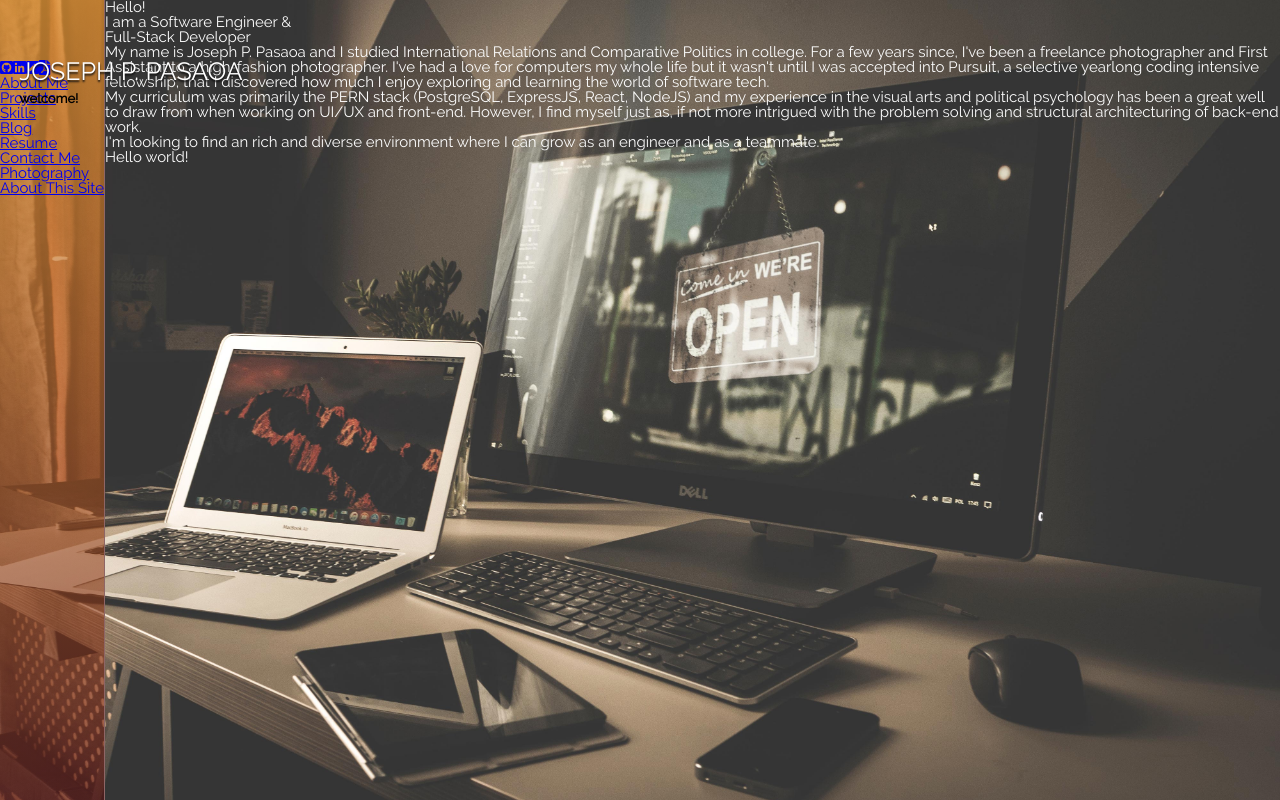
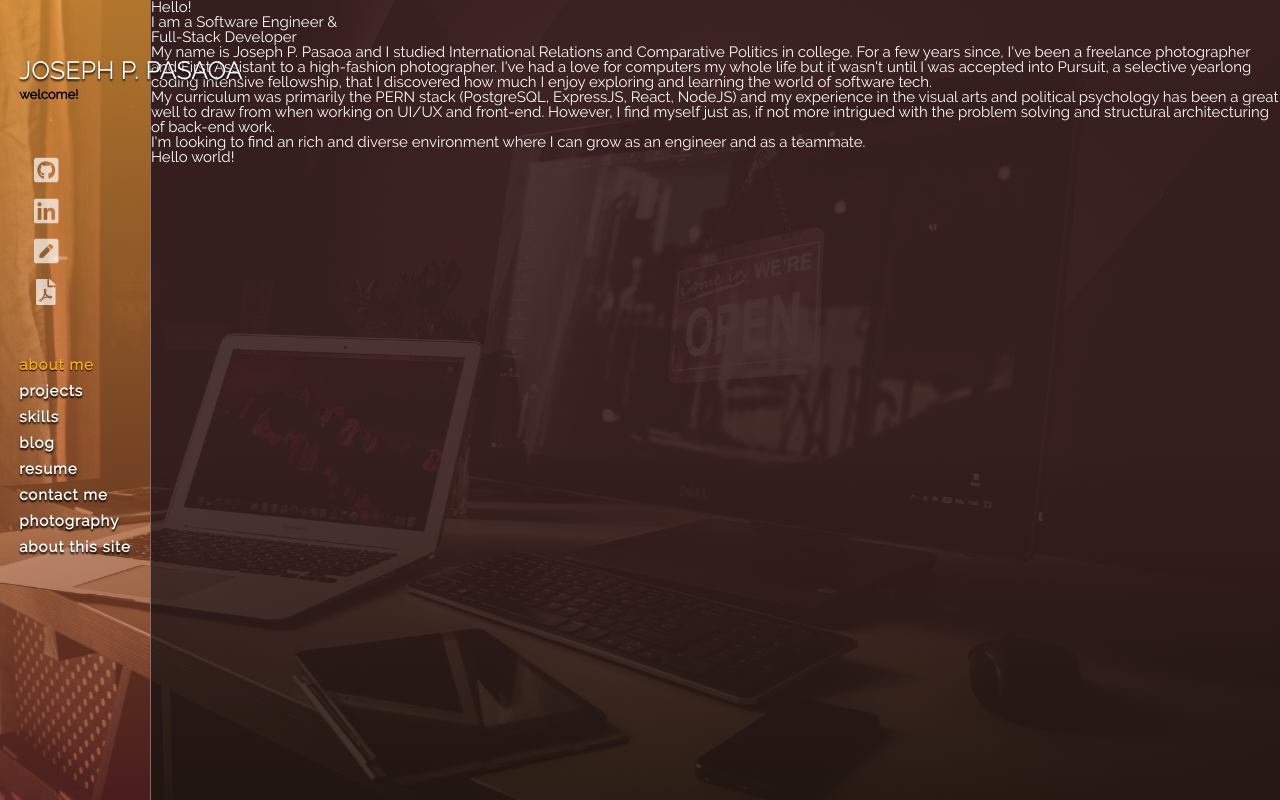
Before and after one commit to joseph-p-pasaoa/portfolio_site, a React (Create React App) app: page / in a window 1280 px wide. Built offline with nearby package versions, Linux system fonts and the light colour scheme.

Commit message:
0.8.6, finish sidebar scss, init stage scss

```diff
--- a/src/App.scss
+++ b/src/App.scss
@@ -34,16 +34,24 @@ $default-pad: 3px;
 $pageleft-pad: 1.5vw;
 
 
-@mixin flex($direction) {
+@mixin flex-line($direction, $col-justify: "flex-start", $col-align: "flex-start") {
     display: flex;
     flex-direction: $direction;
     flex-wrap: nowrap;
-    justify-content: flex-start;
-    align-items: flex-start;
+    justify-content: $col-justify;
+    align-items: $col-align;
+}
+
+@mixin flex-center($col-justify: "flex-start", $col-align: "center") {
+    display: flex;
+    flex-direction: column;
+    justify-content: $col-justify;
+    align-items: $col-align;
 }
 
 
-// APP
+// BASE & SIDEBAR
+
 html, body, .root, .App, #grid-base {
     height: 100%;
     width: 100%;
@@ -59,7 +67,7 @@ h1 {
     text-shadow: 0px 2px 2px #111;
 
     &.namebox__name {
-        margin-bottom: 1vh;
+        margin-bottom: 0.5rem;
     }
 }
 
@@ -102,7 +110,84 @@ h2 {
 
 .namebox {
     position: absolute;
-    top: 7vh;
+    top: 5.5rem;
 
     margin: $default-pad $pageleft-pad;
 }
+
+.iconsbar {
+    @include flex-line(column);
+
+    width: 100%;
+    margin-top: 15rem;
+    padding: $default-pad $pageleft-pad;
+
+    .link-faicon {
+        &:link, &:visited {
+            width: 100%;
+            // @include flex-center(flex-start, center);
+            margin: $default-pad 0 8px 0;
+            padding-left: 1.5rem;
+
+            font-size: 2.8rem;
+            color: #fff;
+            opacity: .7;
+
+            transition: color .4s ease-out, opacity .2s ease-out;
+        }
+        &.link-faicon--resume:link, &.link-faicon--resume:visited {
+            margin-left: 2px; // for centering resume icon if list is left-justified
+            margin-top: 4px;
+
+            font-size: 2.6rem;
+        }
+        &:hover, &:active {
+            color: #1ea0d2;
+            opacity: 1;
+        }
+    }
+}
+
+.navlist {
+    @include flex-line(column);
+
+    padding: 42px $pageleft-pad $default-pad $pageleft-pad;
+    width: 100%;
+
+    li {
+        margin-bottom: 11px;
+
+        .link-navlist {
+            &:link, &:visited {
+                font-family: 'Raleway', sans-serif;
+                font-size: 1.5rem;
+                letter-spacing: 1px;
+                font-weight: bold;
+                text-decoration: none;
+                text-transform: lowercase;
+
+                color: #fff;
+                text-shadow: 0px 2px 2px #000;
+
+                transition: color .1s ease-in, text-shadow .2s ease-in;
+            }
+            &:hover {
+                color: #1ea0d2;
+            }
+            &.active {
+                color: #ffac10;
+                text-shadow: 0px 1px 1px #000;
+            }
+        }
+    }
+}
+
+
+// STAGES
+
+.stage {
+    overflow-y: auto;
+    background-image: linear-gradient(180deg, rgba(53, 27, 27, 0.89) 56%, #1d100adb 100%);
+    /* background-image: linear-gradient(180deg, rgba(53, 27, 27, 0.58) 56%, #1d100ad1 100%); */
+    /* background-image: linear-gradient(180deg, rgba(255,255,255,0.500437675070028) 56%, rgba(146,163,171,0.5032387955182073) 100%); */
+  }
--- a/src/components/IconsBar.jsx
+++ b/src/components/IconsBar.jsx
@@ -5,7 +5,7 @@ IconsBar Component | Portfolio Site
 
 
 /* EXTERNALS - LOCALS */
-import React, { useState } from 'react';
+import React from 'react';
 import { FontAwesomeIcon } from '@fortawesome/react-fontawesome';
 
 const { joeysResume } = require('../helpers/importsRef.js');
@@ -13,47 +13,42 @@ const { joeysResume } = require('../helpers/importsRef.js');
 
 /* MAIN */
 const IconsBar = () => {
-  const [ activeIcon, setActiveIcon ] = useState("none");
-
-  const opacitySwitch = {
-    none: [0, 0, 0, 0],
-    github: [1, 0, 0, 0],
-    linkedin: [0, 1, 0, 0],
-    contact: [0, 0, 1, 0],
-    resume: [0, 0, 0, 1]
-  };
-
 
   return (
-    <>
-      <div className="faicon__description">
-        <p style={{opacity: opacitySwitch[activeIcon][0]}}>Github</p>
-        <p style={{opacity: opacitySwitch[activeIcon][1]}}>LinkedIn</p>
-        <p style={{opacity: opacitySwitch[activeIcon][2]}}>Contact Me</p>
-        <p style={{opacity: opacitySwitch[activeIcon][3]}}>My Resume</p>
-      </div>
-      <div className="network-icons flex-row">
+    <div className="iconsbar">
       <a
         href="https://github.com/joseph-p-pasaoa"
-          className="faicon"
-          onMouseOver={() => setActiveIcon("github")}
-          onMouseLeave={() => setActiveIcon("none")}
+        className="link-faicon"
         target="_blank"
         rel="noopener noreferrer"
       >
         <FontAwesomeIcon icon={["fab", "github-square"]} className="faicon--iconbar" />
       </a>
-        <a href="https://www.linkedin.com/in/josephpasaoa/" target="_blank" rel="noopener noreferrer" onMouseOver={() => setActiveIcon("linkedin")} onMouseLeave={() => setActiveIcon("none")} className="faicon">
+      <a
+        href="https://www.linkedin.com/in/josephpasaoa/"
+        className="link-faicon"
+        target="_blank"
+        rel="noopener noreferrer"
+        >
         <FontAwesomeIcon icon={["fab", "linkedin"]} className="faicon--iconbar" />
       </a>
-        <a href="https://www.linkedin.com/in/josephpasaoa/" target="_blank" rel="noopener noreferrer" onMouseOver={() => setActiveIcon("contact")} onMouseLeave={() => setActiveIcon("none")} className="faicon">
-          <FontAwesomeIcon icon={["fas", "pen-square"]} className="faicon--iconbar faicon--iconbar--contact" />
+      <a
+        href="https://www.linkedin.com/in/josephpasaoa/"
+        className="link-faicon"
+        target="_blank"
+        rel="noopener noreferrer"
+      >
+        <FontAwesomeIcon icon={["fas", "pen-square"]} className="faicon--iconbar" />
       </a>
-        <a href={joeysResume} target="_blank" rel="noopener noreferrer" onMouseOver={() => setActiveIcon("resume")} onMouseLeave={() => setActiveIcon("none")} className="faicon faicon__a--resume">
+      <a
+        href={joeysResume}
+        className="link-faicon link-faicon--resume"
+        target="_blank"
+        rel="noopener noreferrer"
+      >
         <FontAwesomeIcon icon={["fas", "file-pdf"]} className="faicon--iconbar" />
       </a>
     </div>
-    </>
   );
 }
 
--- a/src/components/NavList.jsx
+++ b/src/components/NavList.jsx
@@ -15,44 +15,44 @@ import { joeysResume } from '../helpers/importsRef.js';
 const NavList = () => {
 
   return (
-    <ul className="navlist flex-column">
-      <li className="navlist__item">
-        <NavLink exact to={`/`} className="navlist__link">
+    <ul className="navlist">
+      <li>
+        <NavLink exact to={`/`} className="link-navlist">
           About Me
         </NavLink>
       </li>
-      <li className="navlist__item">
-        <NavLink to={`/projects`} className="navlist__link">
+      <li>
+        <NavLink to={`/projects`} className="link-navlist">
           Projects
         </NavLink>
       </li>
-      <li className="navlist__item">
-        <NavLink to={`/skills`} className="navlist__link">
+      <li>
+        <NavLink to={`/skills`} className="link-navlist">
           Skills
         </NavLink>
       </li>
-      <li className="navlist__item">
-        <NavLink to={`/blog`} className="navlist__link">
+      <li>
+        <NavLink to={`/blog`} className="link-navlist">
           Blog
         </NavLink>
       </li>
-      <li className="navlist__item">
-        <a href={joeysResume} target="_blank" rel="noopener noreferrer" className="navlist__link">
+      <li>
+        <a href={joeysResume} target="_blank" rel="noopener noreferrer" className="link-navlist">
           Resume
         </a>
       </li>
-      <li className="navlist__item">
-        <NavLink to={`/contactme`} className="navlist__link">
+      <li>
+        <NavLink to={`/contactme`} className="link-navlist">
           Contact Me
         </NavLink>
       </li>
-      <li className="navlist__item">
-        <NavLink to={`/photography`} className="navlist__link">
+      <li>
+        <NavLink to={`/photography`} className="link-navlist">
           Photography
         </NavLink>
       </li>
-      <li className="navlist__item">
-        <NavLink to={`/siteinfo`} className="navlist__link">
+      <li>
+        <NavLink to={`/siteinfo`} className="link-navlist">
           About This Site
         </NavLink>
       </li>
--- a/src/oldApp.css
+++ b/src/oldApp.css
@@ -4,7 +4,7 @@ APP MAIN SCSS | Portfolio Site
 */
 
 
-* {
+/* {
   margin: 0;
   padding: 0;
   box-sizing: border-box;
@@ -45,7 +45,7 @@ body {
   display: grid;
   grid-template-columns: 265px auto;
   grid-template-rows: 1fr;
-}
+} */
 
 .text__card {
   width: 550px;
@@ -81,16 +81,16 @@ body {
   font-size: 4rem;
 }
 
-.network-icons {
+/* .network-icons {
   width: 100%;
   padding: 3px 1vw 3px 1.5vw;
 }
 
 .network-icons img {
   height: 24px;
-}
+} */
 
-a.faicon:link, a.faicon:visited {
+/* a.faicon:link, a.faicon:visited {
   margin: 3px 11px 3px 0px;
 
   color: #ceb180;
@@ -105,11 +105,11 @@ a.faicon__a--resume:link, a.faicon__a--resume:visited {
 a.faicon:hover, a.faicon:active {
   color: #fff;
   opacity: 1;
-}
+} */
 
-.faicon--iconbar {
+/* .faicon--iconbar {
   font-size: 3.3rem;
-}
+} */
 
 .faicon__description {
   position: relative;
@@ -138,20 +138,20 @@ a.faicon:hover, a.faicon:active {
   transition: opacity .2s ease-in;
 }
 
-.navlist {
+/* .navlist {
   align-items: flex-start;
   padding: 42px 1vw 3px 1.5vw;
   width: 100%;
-}
+} */
 
-.navlist li {
+/* .navlist li {
   margin-bottom: 11px;
   letter-spacing: 1px;
   font-size: 1.5rem;
   font-family: 'Raleway', sans-serif;
-}
+} */
 
-a.navlist__link:link, a.navlist__link:visited {
+/* a.link-navlist:link, a.link-navlist:visited {
   text-transform: lowercase;
   text-shadow: 0px 2px 2px #000;
   font-weight: bold;
@@ -160,17 +160,16 @@ a.navlist__link:link, a.navlist__link:visited {
   color: #fff;
 
   transition: color .1s ease-in, text-shadow .2s ease-in;
-}
+} */
 
-a.navlist__link:hover, a.navlist__link:active {
+/* a.link-navlist:hover, a.link-navlist:active {
   color: #1ea0d2;
-  ;
-}
+} */
 
-a.navlist__link.active {
+/* a.link-navlist.active {
   color: #ffac10;
   text-shadow: 0px 1px 1px #000;
-}
+} */
 
 .stage {
   overflow-y: auto;
@@ -569,7 +568,7 @@ h4.project__subheadline:first-child {
 
 
 /* NAMEBOX */
-h1.namebox__name {
+/* h1.namebox__name {
   margin: 7vh 1vw 0.5vh 1.5vw;
 
   font-family: 'Raleway', sans-serif;
@@ -589,7 +588,7 @@ h2.namebox__subname {
   text-transform: lowercase;
 
   color: #000;
-}
+} */
 
 
 
@@ -606,7 +605,7 @@ h2.namebox__subname {
 
 
 /* SIDEBAR */
-.App {
+/* .App {
   background-image: url(./assets/images/bgs/contemp-comp-dered.jpg);
   background-size: cover;
   background-color: #fff;
@@ -621,50 +620,8 @@ h2.namebox__subname {
   /* background-image: linear-gradient(to bottom, #4bc5ffb0, #011d46), url(../assets/images/bgs/contemp-comp.jpg); */
   /* background-image: linear-gradient(to bottom, #A38383b0, #5C3828), url(../assets/images/bgs/contemp-comp.jpg); */
   /* background-image: linear-gradient(to bottom, #4bc5ffb0, #0d2c5a), url(../assets/images/bgs/contemp-comp.jpg); */
-  background-size: cover;
+  /*background-size: cover;
   background-position: 27% center;
 
   border-right: solid 1px #8e6666;
-}
-
-
-
-
-/* .App {
-  text-align: center;
-}
-
-.App-logo {
-  height: 40vmin;
-  pointer-events: none;
-}
-
-@media (prefers-reduced-motion: no-preference) {
-  .App-logo {
-    animation: App-logo-spin infinite 20s linear;
-  }
-}
-
-.App-header {
-  background-color: #282c34;
-  min-height: 100vh;
-  display: flex;
-  flex-direction: column;
-  align-items: center;
-  justify-content: center;
-  font-size: calc(10px + 2vmin);
-  color: white;
-}
-
-.App-link {
-  color: #61dafb;
-}
-
-@keyframes App-logo-spin {
-  from {
-    transform: rotate(0deg);
-  }
-  to {
-    transform: rotate(360deg);
-  }
 } */
```
Lines whose indentation alone changed are shown as unchanged.
